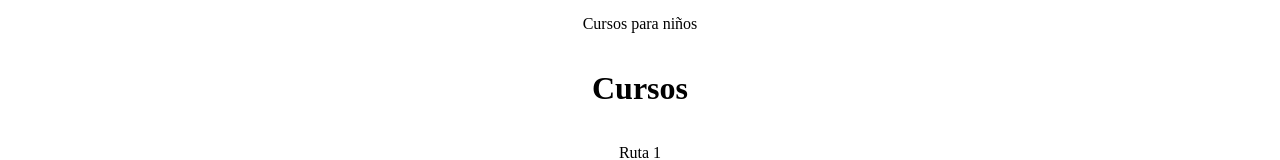
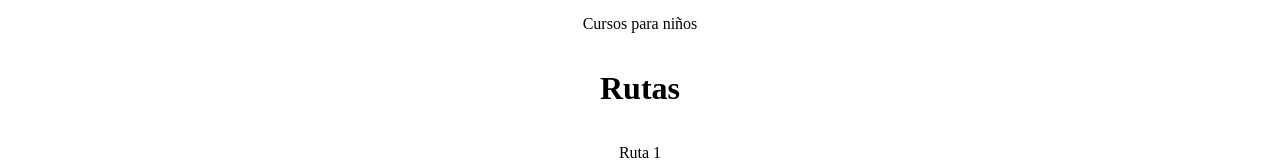
Before and after one commit to abrilramos12/Proyecto_Grupal-Ispc, an Angular app in the folder Front-end/CapacitApp/: page /rutas in a window 1280 px wide. Shown: the part 364-524 px from the top of the page. Built offline with nearby package versions, Linux system fonts and the light colour scheme.

Commit message:
Corrijo titulo en componente Rutas

```diff
--- a/Front-end/CapacitApp/src/app/rutas/rutas.component.html
+++ b/Front-end/CapacitApp/src/app/rutas/rutas.component.html
@@ -1,4 +1,4 @@
-<h1 style="display: flex; justify-content: center;">Cursos</h1>
+<h1 style="display: flex; justify-content: center;">Rutas</h1>
 
 
 <main>
```
